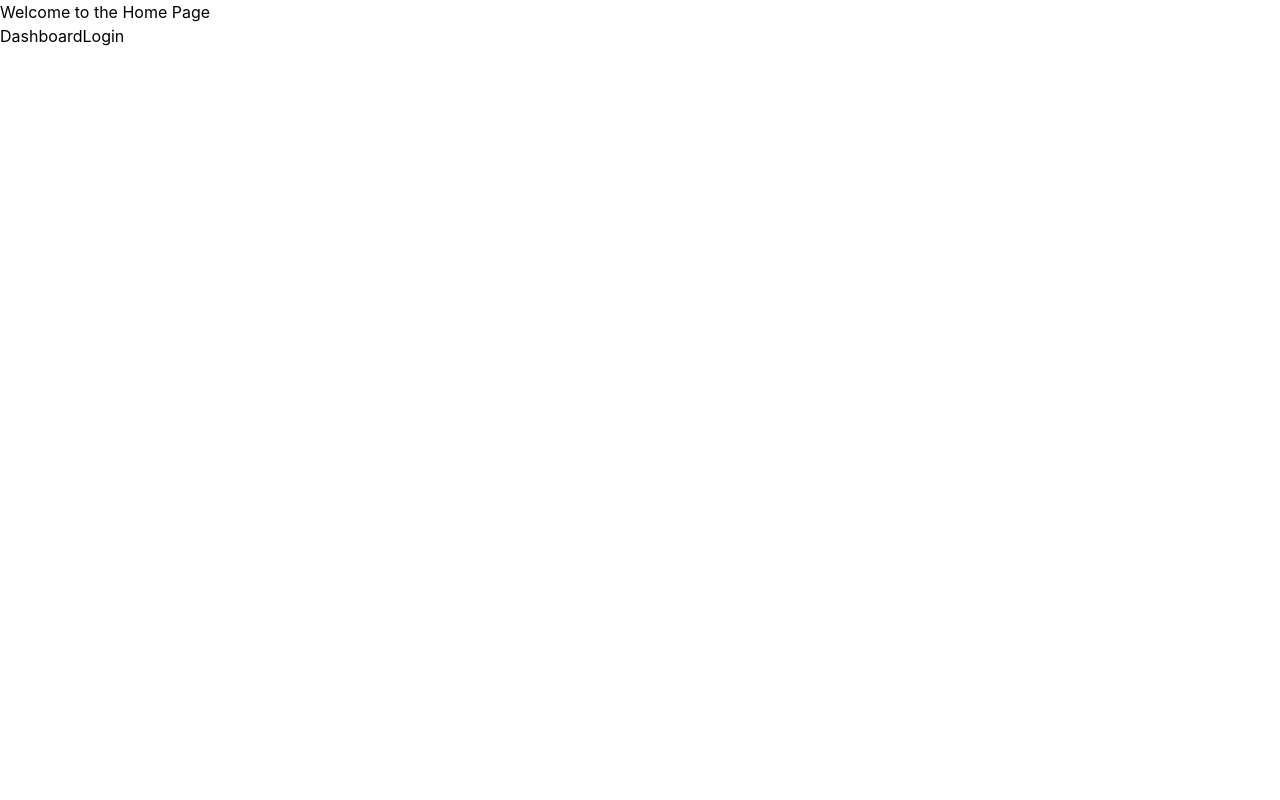
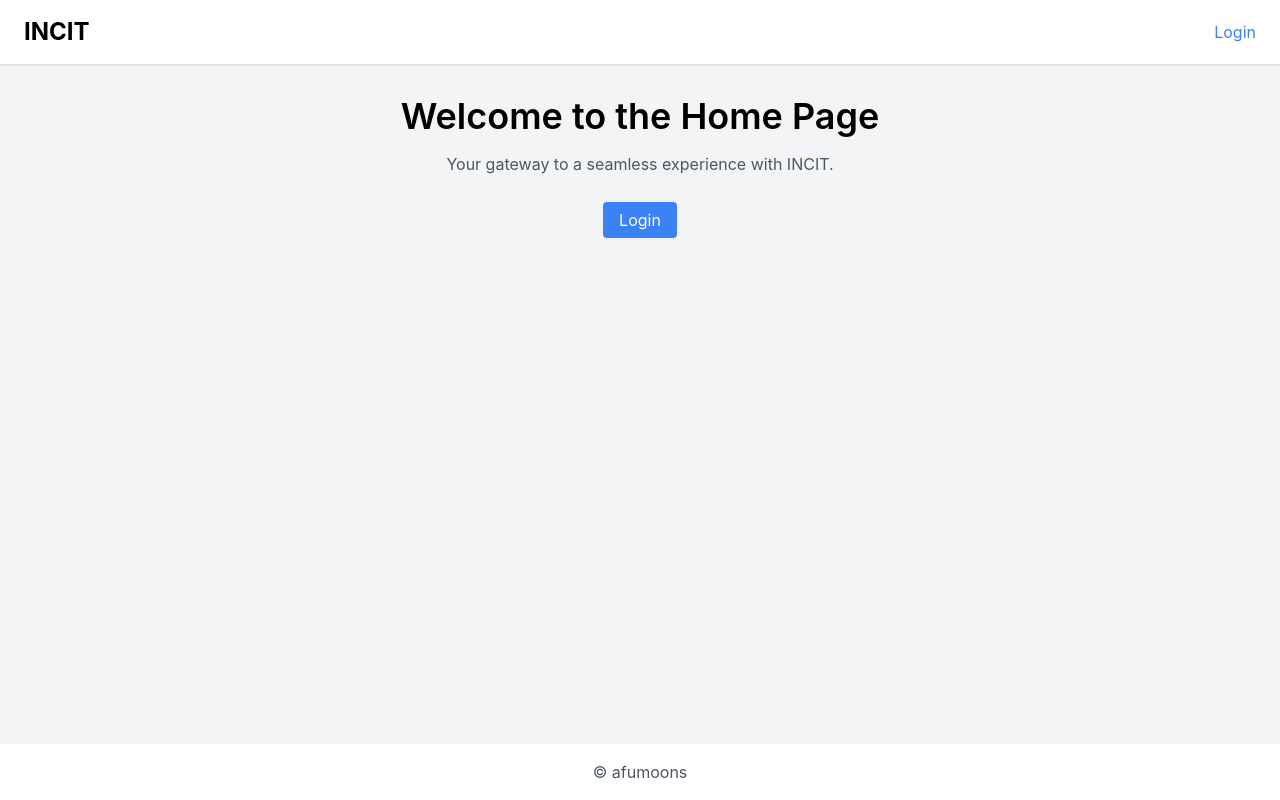
Before and after one commit to Afumoons/incit-test, a React (Create React App) app in the folder frontend/: page / in a window 1280 px wide. Built offline with nearby package versions, Linux system fonts and the light colour scheme; no server answers.

Commit message:
Add styling for home & dashboard page

```diff
--- /dev/null
+++ b/frontend/src/components/Footer.tsx
@@ -0,0 +1,13 @@
+import React from "react";
+
+const Footer: React.FC = () => {
+  return (
+    <footer className="bg-white shadow mt-8">
+      <div className="container mx-auto px-6 py-4 text-center text-gray-600">
+        &copy; afumoons
+      </div>
+    </footer>
+  );
+};
+
+export default Footer;
--- /dev/null
+++ b/frontend/src/components/Header.tsx
@@ -0,0 +1,54 @@
+import React from "react";
+import { Link } from "react-router-dom";
+import Cookies from "js-cookie";
+import { logout } from "../services/authService";
+
+const Header: React.FC = () => {
+  const token = Cookies.get("token");
+
+  return (
+    <header className="bg-white shadow">
+      <div className="container mx-auto px-6 py-4 flex justify-between items-center">
+        <Link to="/" className="text-2xl font-bold">
+          INCIT
+        </Link>
+        <nav>
+          <ul className="flex space-x-4">
+            {token ? (
+              <>
+                <li>
+                  <Link
+                    to="/dashboard"
+                    className="text-blue-500 hover:underline"
+                  >
+                    Dashboard
+                  </Link>
+                </li>
+                <li>
+                  <button
+                    onClick={async () => {
+                      await logout();
+                      Cookies.remove("token");
+                      window.location.href = "/login"; // Redirect to login page
+                    }}
+                    className="text-red-500 hover:underline"
+                  >
+                    Logout
+                  </button>
+                </li>
+              </>
+            ) : (
+              <li>
+                <Link to="/login" className="text-blue-500 hover:underline">
+                  Login
+                </Link>
+              </li>
+            )}
+          </ul>
+        </nav>
+      </div>
+    </header>
+  );
+};
+
+export default Header;
--- a/frontend/src/pages/Dashboard.tsx
+++ b/frontend/src/pages/Dashboard.tsx
@@ -3,6 +3,8 @@ import { Link } from "react-router-dom";
 import { useNavigate } from "react-router-dom";
 import { logout } from "../services/authService";
 import Cookies from "js-cookie";
+import Header from "../components/Header";
+import Footer from "../components/Footer";
 
 const Dashboard: React.FC = () => {
   const navigate = useNavigate();
@@ -18,11 +20,32 @@ const Dashboard: React.FC = () => {
   };
 
   return (
-    <>
-      <h1>Welcome to the Dashboard Page</h1>
-      <Link to="/">Home</Link>
-      <button onClick={handleLogout}>Logout</button>
-    </>
+    <div className="min-h-screen flex flex-col justify-between bg-gray-100">
+      <Header />
+      <main className="flex-grow container mx-auto px-6 py-8">
+        <h1 className="text-4xl font-semibold text-center mb-4">
+          Welcome to the Dashboard Page
+        </h1>
+        <p className="text-center text-gray-600 mb-8">
+          Here is your dashboard content.
+        </p>
+        <div className="text-center">
+          <Link
+            to="/"
+            className="text-white bg-blue-500 px-4 py-2 rounded hover:bg-blue-600 mr-4"
+          >
+            Home
+          </Link>
+          <button
+            onClick={handleLogout}
+            className="text-white bg-red-500 px-4 py-2 rounded hover:bg-red-600"
+          >
+            Logout
+          </button>
+        </div>
+      </main>
+      <Footer />
+    </div>
   );
 };
 
--- a/frontend/src/pages/Home.tsx
+++ b/frontend/src/pages/Home.tsx
@@ -1,12 +1,43 @@
 import React from "react";
 import { Link } from "react-router-dom";
+import Cookies from "js-cookie";
+import Header from "../components/Header";
+import Footer from "../components/Footer";
 
 const Home: React.FC = () => {
-    return <>
-        <h1>Welcome to the Home Page</h1>
-        <Link to="/dashboard">Dashboard</Link>
-        <Link to="/login">Login</Link>
-    </>;
+  const token = Cookies.get("token");
+
+  return (
+    <div className="min-h-screen flex flex-col justify-between bg-gray-100">
+      <Header />
+      <main className="flex-grow container mx-auto px-6 py-8">
+        <h1 className="text-4xl font-semibold text-center mb-4">
+          Welcome to the Home Page
+        </h1>
+        <p className="text-center text-gray-600 mb-8">
+          Your gateway to a seamless experience with INCIT.
+        </p>
+        <div className="text-center">
+          {token ? (
+            <Link
+              to="/dashboard"
+              className="text-white bg-blue-500 px-4 py-2 rounded hover:bg-blue-600"
+            >
+              Go to Dashboard
+            </Link>
+          ) : (
+            <Link
+              to="/login"
+              className="text-white bg-blue-500 px-4 py-2 rounded hover:bg-blue-600"
+            >
+              Login
+            </Link>
+          )}
+        </div>
+      </main>
+      <Footer />
+    </div>
+  );
 };
 
 export default Home;
```
